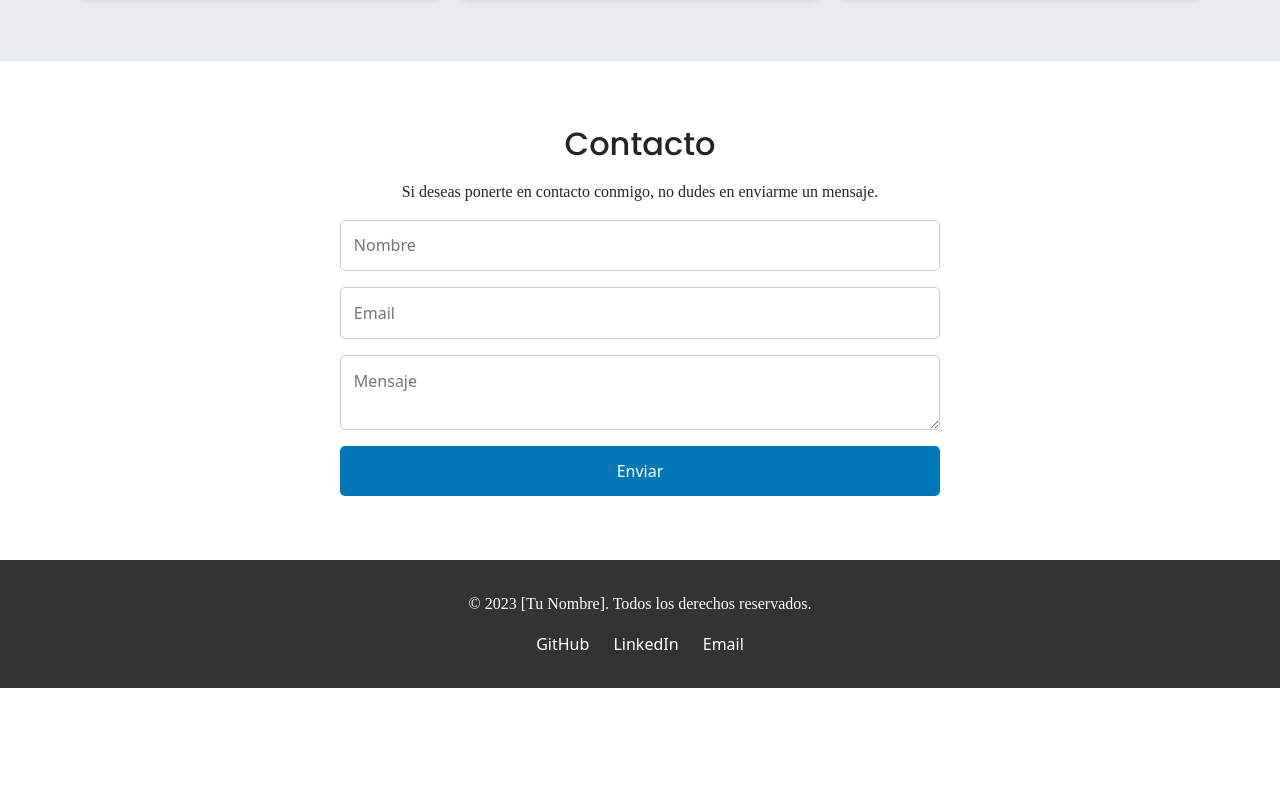
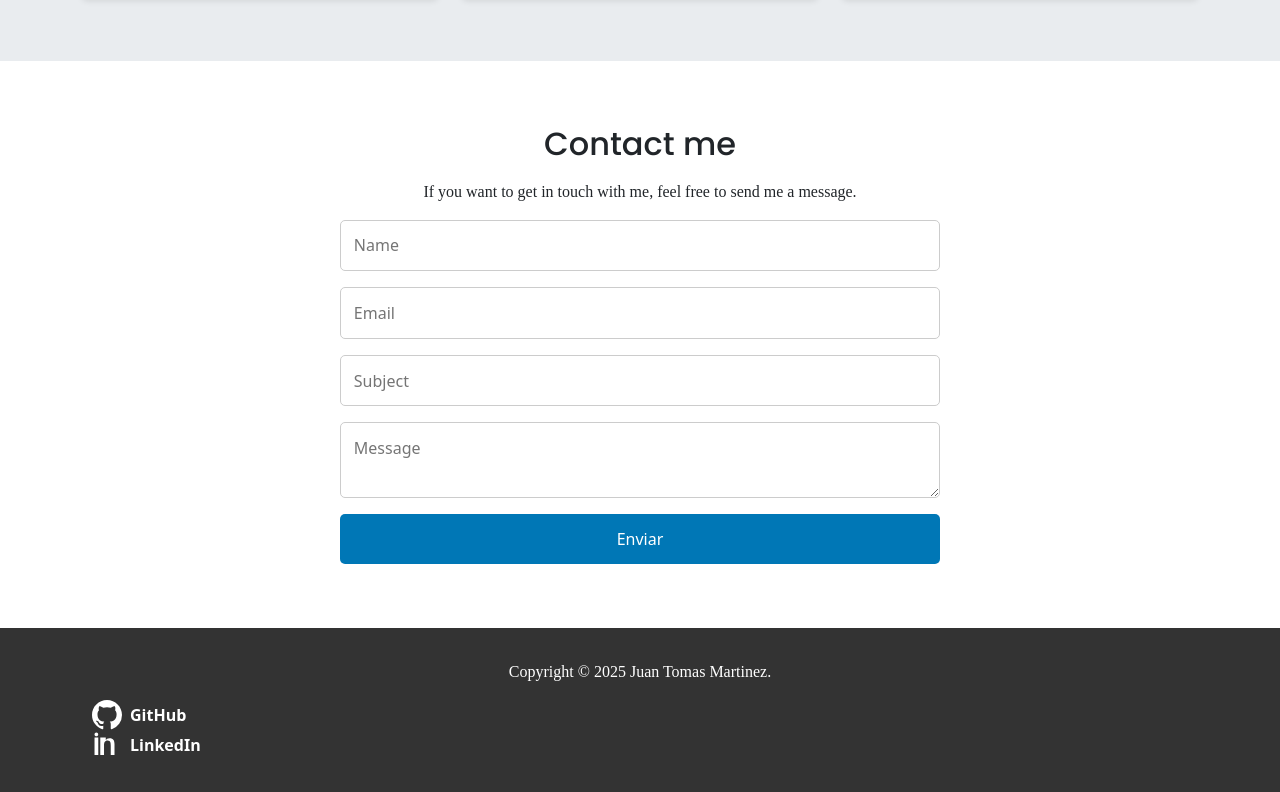
Before and after one commit to JuantMartinez17/portfolio, a plain HTML site: page index.html in a window 1280 px wide. Shown: the part 995-1787 px from the top of the page. Before the commit the page ends 1683 px from the top, so only its background shows below. Drawn offline with nearby package versions, Linux system fonts and the light colour scheme; a script that the page names is missing.

Commit message:
footer changes - social links, added svgs and styles

```diff
--- a/index.html
+++ b/index.html
@@ -19,9 +19,9 @@
         <div class="container">
             <nav>
                 <ul>
-                    <li><a href="#about">Sobre mí</a></li>
-                    <li><a href="#projects">Proyectos</a></li>
-                    <li><a href="#contact">Contacto</a></li>
+                    <li><a href="#about">About Me</a></li>
+                    <li><a href="#projects">Projects</a></li>
+                    <li><a href="#contact">Contact</a></li>
                 </ul>
             </nav>
         </div>
@@ -107,12 +107,13 @@
 
     <section id="contact">
         <div class="container">
-            <h2>Contacto</h2>
-            <p>Si deseas ponerte en contacto conmigo, no dudes en enviarme un mensaje.</p>
+            <h2>Contact me</h2>
+            <p>If you want to get in touch with me, feel free to send me a message.</p>
             <form id="contact-form">
-                <input type="text" placeholder="Nombre" required>
+                <input type="text" placeholder="Name" required>
                 <input type="email" placeholder="Email" required>
-                <textarea placeholder="Mensaje" required></textarea>
+                <input type="text" placeholder="Subject" required>
+                <textarea placeholder="Message" required></textarea>
                 <button type="submit" class="btn">Enviar</button>
             </form>
         </div>
@@ -120,11 +121,27 @@
 
     <footer>
         <div class="container">
-            <p>&copy; 2023 [Tu Nombre]. Todos los derechos reservados.</p>
+            <p>Copyright © 2025 Juan Tomas Martinez.</p>
             <div class="social-links">
-                <a href="https://github.com/tuusuario" target="_blank">GitHub</a>
-                <a href="https://linkedin.com/in/tuusuario" target="_blank">LinkedIn</a>
-                <a href="mailto:tuemail@example.com">Email</a>
+                <a href="https://github.com/JuantMartinez17" target="_blank" class="github-link">
+                    <svg width="30" height="30" viewBox="0 0 16 16" fill="currentColor" xmlns="http://www.w3.org/2000/svg">
+                        <path d="M8 0C3.58 0 0 3.58 0 8c0 3.54 2.29 6.53 5.47 7.59.4.07.55-.17.55-.38
+                        0-.19-.01-.82-.01-1.49-2.01.37-2.53-.49-2.69-.94-.09-.23-.48-.94-.82-1.13-.28
+                        -.15-.68-.52-.01-.53.63-.01 1.08.58 1.23.82.72 1.21 1.87.87 2.33.66.07-.52.28
+                        -.87.51-1.07-1.78-.2-3.64-.89-3.64-3.95 0-.87.31-1.59.82-2.15-.08-.2-.36-1.02.08
+                        -2.12 0 0 .67-.21 2.2.82.64-.18 1.32-.27 2-.27.68 0 1.36.09 2 .27 1.53-1.04
+                        2.2-.82 2.2-.82.44 1.1.16 1.92.08 2.12.51.56.82 1.27.82 2.15 0 3.07-1.87 3.75
+                        -3.65 3.95.29.25.54.73.54 1.48 0 1.07-.01 1.93-.01 2.19 0 .21.15.46.55.38A8.012
+                        8.012 0 0016 8c0-4.42-3.58-8-8-8z"/>
+                    </svg>
+                    GitHub
+                </a>
+                <a href="https://www.linkedin.com/in/juan-tomas-martinez/" target="_blank" class="social-link">
+                    <svg width="30" height="30" viewBox="0 0 24 24" fill="currentColor" xmlns="http://www.w3.org/2000/svg">
+                        <path d="M4.98 3.5C4.98 4.33 4.3 5 3.5 5S2 4.33 2 3.5 2.67 2 3.5 2s1.48.67 1.48 1.5zM2.02 6h3V20h-3V6zm6 0h3v2h.04c.42-.72 1.44-1.5 2.96-1.5 3.17 0 3.98 2.08 3.98 4.8V20h-3v-7.5c0-1.79-.03-4.1-2.5-4.1s-2.88 1.95-2.88 4V20h-3V6z"/>
+                    </svg>
+                    LinkedIn
+                </a>
             </div>
         </div>
     </footer>
--- a/styles.css
+++ b/styles.css
@@ -208,3 +208,25 @@ footer .social-links a:hover {
     transform: scale(1.1);
     color: #4078c0; /* Color azul de GitHub */
 }
+
+.social-link {
+    display: flex;
+    align-items: center;
+    gap: 8px;
+    text-decoration: none;
+    color: black;
+    font-weight: bold;
+    margin-right: 15px;
+}
+
+.social-link svg {
+    transition: transform 0.2s ease-in-out;
+}
+
+.social-link:hover svg {
+    transform: scale(1.1);
+}
+
+.social-link:nth-child(2):hover svg {
+    color: #0077b5;
+}
```
